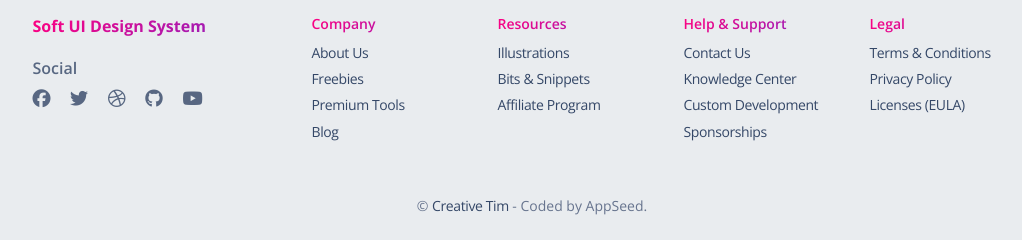
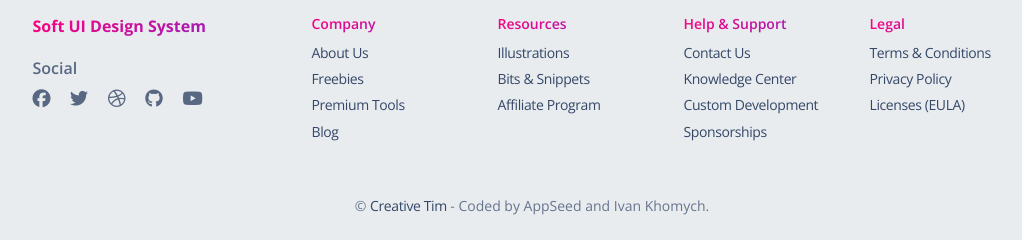
Before and after one commit to Khomychh/task_manager_site, a Django app: page / in a window 1280 px wide. Shown: the part 851-1091 px from the top of the page, without its empty margins (108-1130 px from the left). Run offline with Django 5.2, Linux system fonts and the light colour scheme; data that the repository does not hold is empty; some libraries are stand-ins or nearby versions.

Commit message:
and autor projects Ivan Khomych

```diff
--- a/templates/includes/footer_background.html
+++ b/templates/includes/footer_background.html
@@ -163,7 +163,7 @@
       <div class="col-12">
         <div class="text-center">
           <p class="my-4 text-sm">
-            &copy; <a href="https://www.creative-tim.com?AFFILIATE=128200" target="_blank">Creative Tim</a> - Coded by AppSeed.
+            &copy; <a href="https://www.creative-tim.com?AFFILIATE=128200" target="_blank">Creative Tim</a> - Coded by AppSeed and Ivan Khomych.
           </p>
         </div>
       </div>
```
